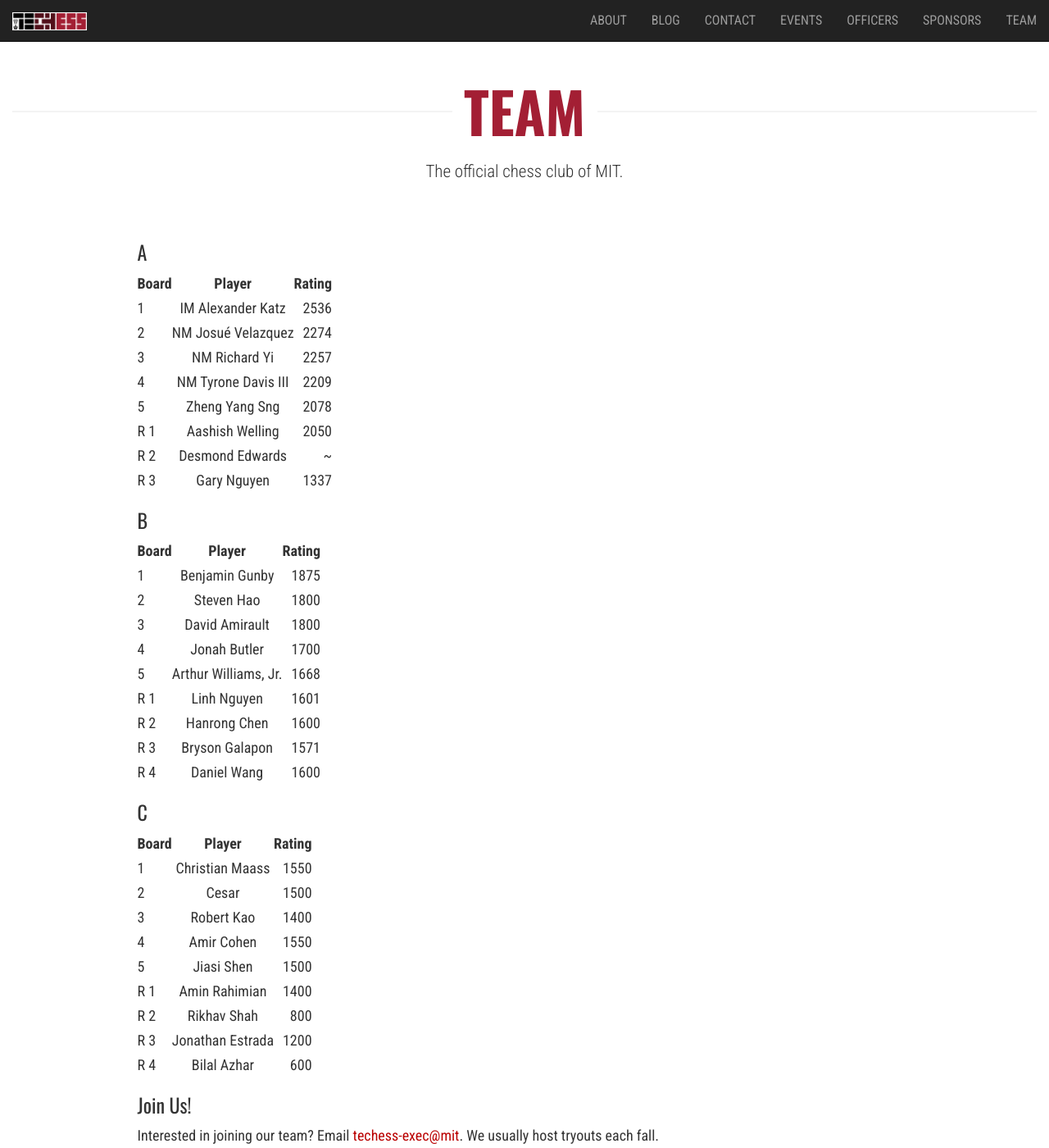
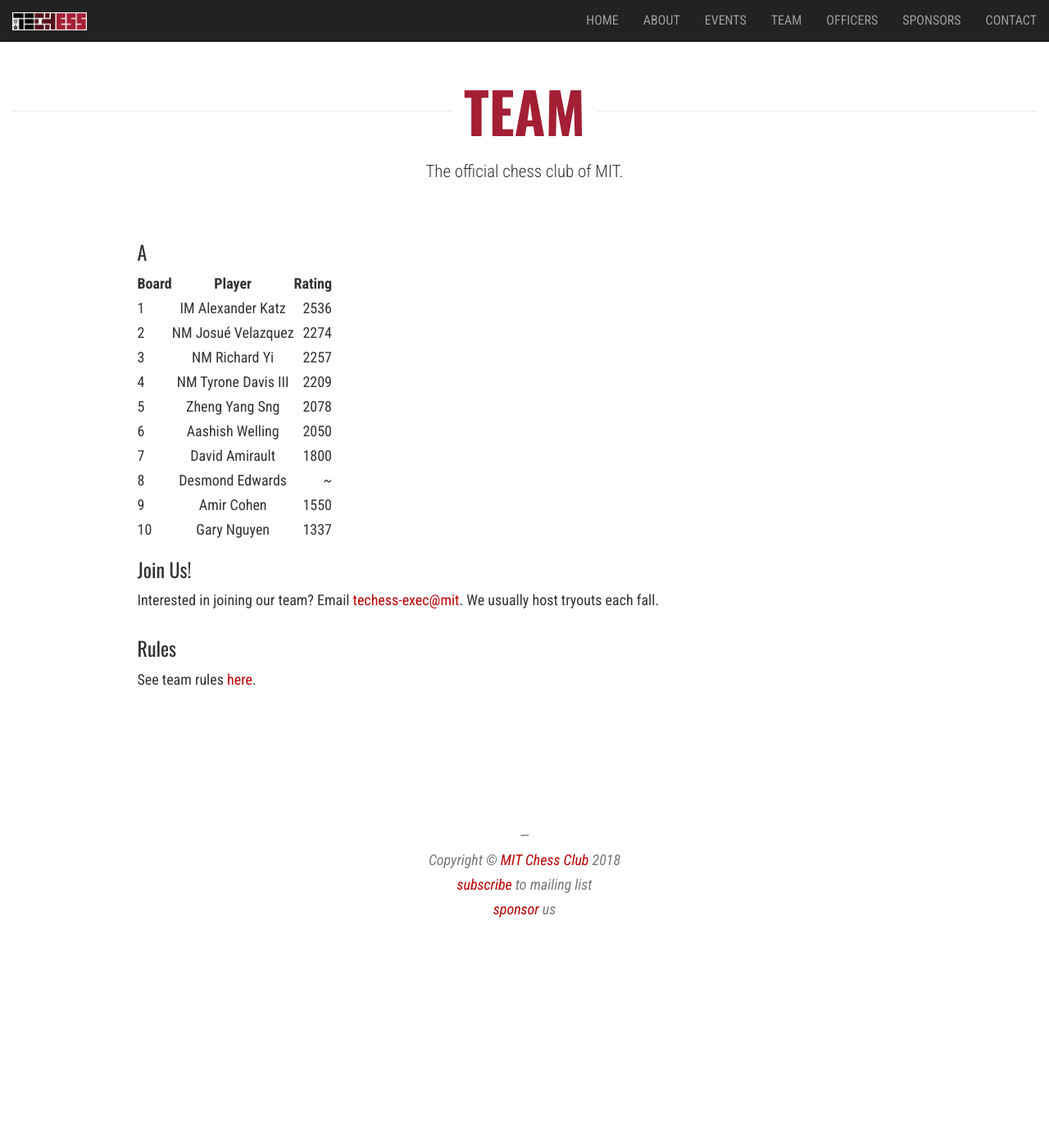
Before and after one commit to Tech-Chess/tech-chess.github.io, a Jekyll site: the page built from _pages/team.md, in a window 1280 px wide and 1400 px high. Shown: the whole window at 82% size. Built offline with Jekyll 4.4.1, drawn with Linux system fonts in a browser that asks for light colours; nearby versions of some CDN libraries.

Commit message:
Reordered nav bar, deleted old members from team page.

```diff
--- a/_data/nav.yml
+++ b/_data/nav.yml
@@ -1,8 +1,8 @@
 main:
+    - { url: '/', text: 'Home' }
     - { url: '/about', text: 'About' }
-    - { url: '/', text: 'Blog' }
-    - { url: '/contact', text: 'Contact' }
     - { url: '/events', text: 'Events' }
+    - { url: '/team', text: 'Team' }
     - { url: '/officers', text: 'Officers' }
     - { url: '/sponsors', text: 'Sponsors' }
-    - { url: '/team', text: 'Team' }
+    - { url: '/contact', text: 'Contact' }
--- a/_pages/team.md
+++ b/_pages/team.md
@@ -13,37 +13,11 @@
 | 3     | NM Richard Yi | 2257 |
 | 4     | NM Tyrone Davis III | 2209 |
 | 5     | Zheng Yang Sng | 2078 |
-| R 1   | Aashish Welling | 2050 |
-| R 2   | Desmond Edwards | ~ |
-| R 3   | Gary Nguyen | 1337 |
-
-### B
-
-| Board           | Player            | Rating        |
-| --------- |:------------------------------------------------:| -----------:|
-| 1     | Benjamin Gunby | 1875 |
-| 2     | Steven Hao | 1800 |
-| 3     | David Amirault | 1800 |
-| 4     | Jonah Butler | 1700 |
-| 5     | Arthur Williams, Jr. | 1668 |
-| R 1   | Linh Nguyen | 1601 |
-| R 2   | Hanrong Chen | 1600 |
-| R 3   | Bryson Galapon | 1571 |
-| R 4   | Daniel Wang | 1600 |
-
-### C
-
-| Board           | Player            | Rating        |
-| --------- |:------------------------------------------------:| -----------:|
-| 1     | Christian Maass | 1550 |
-| 2     | Cesar| 1500 |
-| 3     | Robert Kao | 1400 |
-| 4     | Amir Cohen | 1550 |
-| 5     | Jiasi Shen | 1500 |
-| R 1   | Amin Rahimian | 1400 |
-| R 2   | Rikhav Shah | 800 |
-| R 3   | Jonathan Estrada | 1200 |
-| R 4   | Bilal Azhar | 600 |
+| 6     | Aashish Welling | 2050 |
+| 7     | David Amirault | 1800 |
+| 8     | Desmond Edwards | ~ |
+| 9     | Amir Cohen | 1550 |
+| 10    | Gary Nguyen | 1337 |
 
 
 ### Join Us!
```
